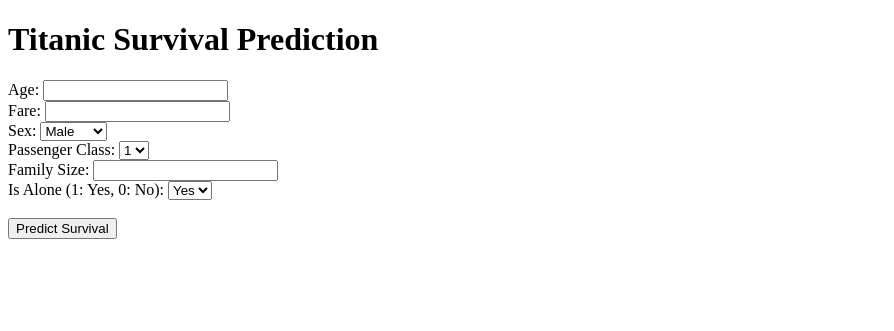
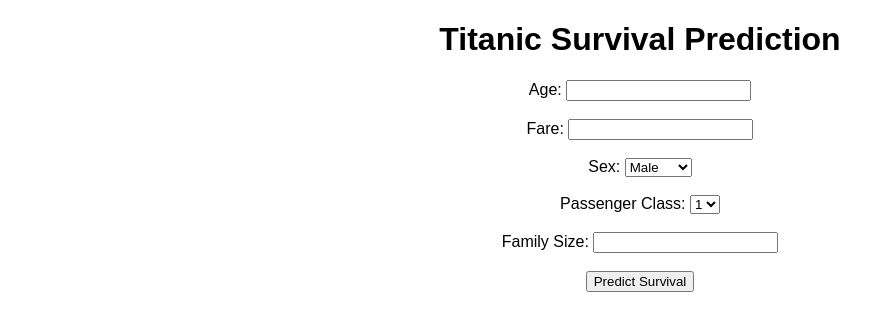
Before and after one commit to irooca/flask, a Flask app: page / in a window 1280 px wide. Shown: the top 331 px of the page, without its empty margins (0-894 px from the left). Run offline with Flask 3, Linux system fonts and the light colour scheme; parts of the project's set-up code (start-up, migrations or seed data) failed here and were passed over.

Commit message:
Update index.html

```diff
--- a/templates/index.html
+++ b/templates/index.html
@@ -5,6 +5,25 @@
     <meta name="viewport" content="width=device-width, initial-scale=1.0">
     <title>Titanic Survival Prediction</title>
     <script src="https://cdn.jsdelivr.net/npm/chart.js"></script>
+    <style>
+        body {
+            font-family: Arial, sans-serif;
+            text-align: center;
+        }
+        table {
+            margin: 20px auto;
+            border-collapse: collapse;
+            width: 80%;
+        }
+        th, td {
+            border: 1px solid #ccc;
+            padding: 10px;
+            text-align: center;
+        }
+        canvas {
+            margin: 20px auto;
+        }
+    </style>
 </head>
 <body>
     <h1>Titanic Survival Prediction</h1>
@@ -12,32 +31,26 @@
     <!-- 입력 폼 -->
     <form method="POST">
         <label for="Age">Age:</label>
-        <input type="number" name="Age" step="0.1" required><br>
+        <input type="number" name="Age" step="0.1" required><br><br>
 
         <label for="Fare">Fare:</label>
-        <input type="number" name="Fare" step="0.01" required><br>
+        <input type="number" name="Fare" step="0.01" required><br><br>
 
         <label for="Sex">Sex:</label>
         <select name="Sex">
             <option value="male">Male</option>
             <option value="female">Female</option>
-        </select><br>
+        </select><br><br>
 
         <label for="Pclass">Passenger Class:</label>
         <select name="Pclass">
             <option value="1">1</option>
             <option value="2">2</option>
             <option value="3">3</option>
-        </select><br>
+        </select><br><br>
 
         <label for="Family_Size">Family Size:</label>
-        <input type="number" name="Family_Size" required><br>
-
-        <label for="Is_Alone">Is Alone (1: Yes, 0: No):</label>
-        <select name="Is_Alone">
-            <option value="1">Yes</option>
-            <option value="0">No</option>
-        </select><br><br>
+        <input type="number" name="Family_Size" required><br><br>
 
         <button type="submit">Predict Survival</button>
     </form>
@@ -46,13 +59,13 @@
     {% if data %}
     <h3>Input Values:</h3>
     <p>Age: {{ data['Age'] }}, Fare: {{ data['Fare'] }}, Sex: {{ data['Sex'] }},
-    Pclass: {{ data['Pclass'] }}, Family Size: {{ data['Family_Size'] }}, Is Alone: {{ data['Is_Alone'] }}</p>
+    Pclass: {{ data['Pclass'] }}, Family Size: {{ data['Family_Size'] }}</p>
     {% endif %}
 
     <!-- 생존 확률 및 결과 -->
     {% if predictions %}
     <h2>Prediction Results</h2>
-    <table border="1" style="width: 100%; text-align: center;">
+    <table>
         <thead>
             <tr>
                 <th>Model</th>
@@ -75,7 +88,7 @@
 
     <!-- 그래프 -->
     <h2>Model-wise Survival Probabilities</h2>
-    <canvas id="predictionChart" style="width: 100%; height: 300px;"></canvas>
+    <canvas id="predictionChart" style="width: 80%; height: 300px;"></canvas>
     <script>
         const ctx = document.getElementById('predictionChart').getContext('2d');
         const chart = new Chart(ctx, {
```
